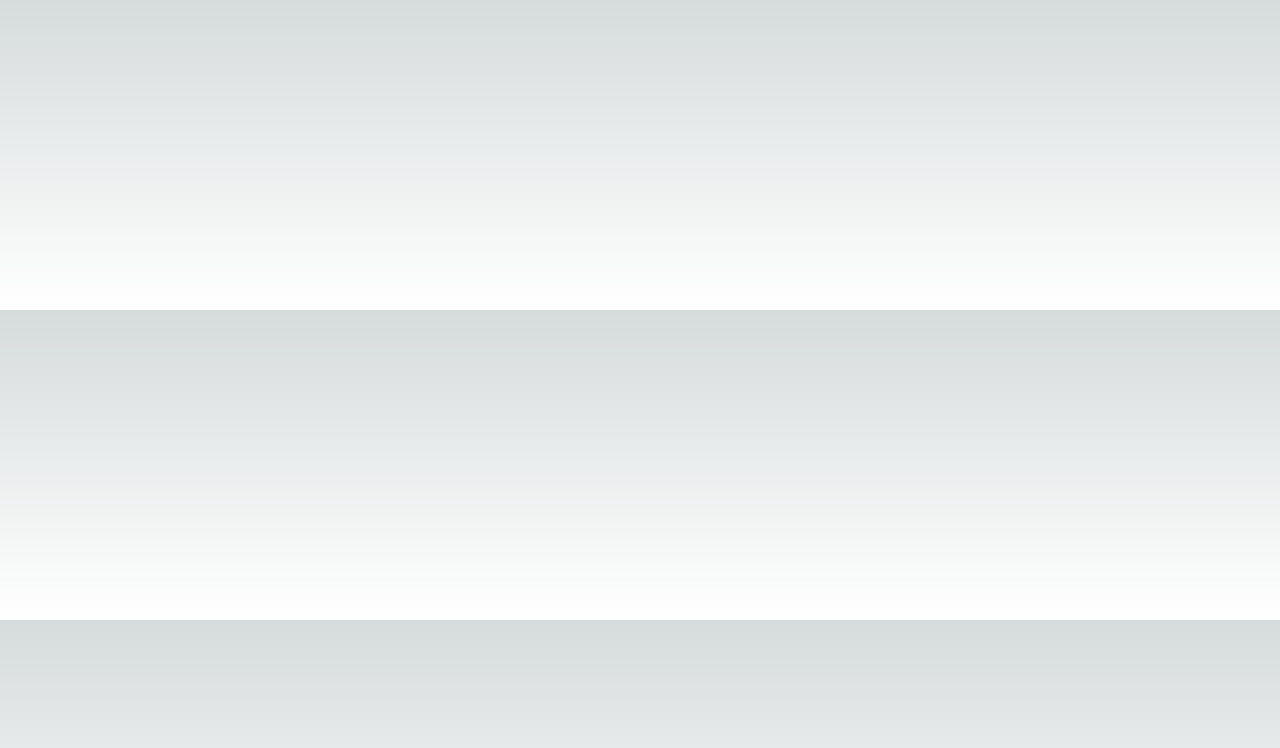
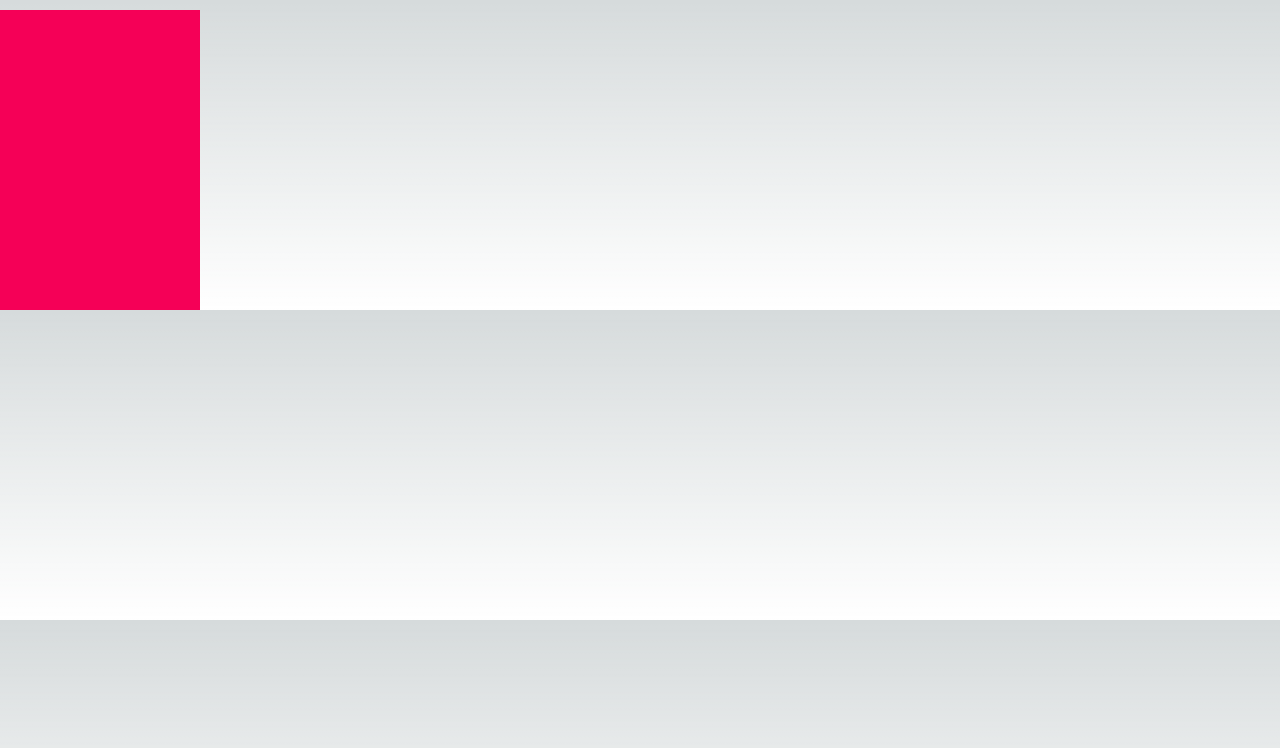
Before and after one commit to katl1314/next-shopping, a Next.js app: page /pages in a window 1280 px wide. Shown: the top 748 px of the page. Built offline with nearby package versions, Linux system fonts and the light colour scheme.

Commit message:
fix: color, backgroundColor 적용

```diff
--- a/app/components/layout/index.tsx
+++ b/app/components/layout/index.tsx
@@ -1,5 +1,6 @@
 'use client';
 import styled from 'styled-components';
+import theme from '@/app/theme';
 import { Responsive } from '@/app/types';
 import { Color, Space, toPropValue } from '@/app/utils/style';
 
@@ -30,24 +31,24 @@ export interface BoxProps {
  * 레이아웃 조정에 사용한다
  */
 const Box = styled.div<BoxProps>`
-  ${props => toPropValue('color', props.color, props.theme)}
-  ${props => toPropValue('background-color', props.backgroundColor, props.theme)}
-  ${props => toPropValue('width', props.width, props.theme)}
-  ${props => toPropValue('height', props.height, props.theme)}
-  ${props => toPropValue('min-width', props.minWidth, props.theme)}
-  ${props => toPropValue('min-height', props.minHeight, props.theme)}
-  ${props => toPropValue('display', props.display, props.theme)}
-  ${props => toPropValue('border', props.border, props.theme)}
-  ${props => toPropValue('overflow', props.overflow, props.theme)}
-  ${props => toPropValue('margin-top', props.marginTop, props.theme)}
-  ${props => toPropValue('margin-left', props.marginLeft, props.theme)}
-  ${props => toPropValue('margin-bottom', props.marginBottom, props.theme)}
-  ${props => toPropValue('margin-right', props.marginRight, props.theme)}
-  ${props => toPropValue('padding', props.padding, props.theme)}
-  ${props => toPropValue('padding-top', props.paddingTop, props.theme)}
-  ${props => toPropValue('padding-left', props.paddingLeft, props.theme)}
-  ${props => toPropValue('padding-bottom', props.paddingBottom, props.theme)}
-  ${props => toPropValue('padding-right', props.paddingRight, props.theme)}
+  ${props => toPropValue('color', props.color, theme)}
+  ${props => toPropValue('background-color', props.backgroundColor, theme)}
+  ${props => toPropValue('width', props.width, theme)}
+  ${props => toPropValue('height', props.height, theme)}
+  ${props => toPropValue('min-width', props.minWidth, theme)}
+  ${props => toPropValue('min-height', props.minHeight, theme)}
+  ${props => toPropValue('display', props.display, theme)}
+  ${props => toPropValue('border', props.border, theme)}
+  ${props => toPropValue('overflow', props.overflow, theme)}
+  ${props => toPropValue('margin-top', props.marginTop, theme)}
+  ${props => toPropValue('margin-left', props.marginLeft, theme)}
+  ${props => toPropValue('margin-bottom', props.marginBottom, theme)}
+  ${props => toPropValue('margin-right', props.marginRight, theme)}
+  ${props => toPropValue('padding', props.padding, theme)}
+  ${props => toPropValue('padding-top', props.paddingTop, theme)}
+  ${props => toPropValue('padding-left', props.paddingLeft, theme)}
+  ${props => toPropValue('padding-bottom', props.paddingBottom, theme)}
+  ${props => toPropValue('padding-right', props.paddingRight, theme)}
 `;
 
 export default Box;
--- a/app/pages/page.tsx
+++ b/app/pages/page.tsx
@@ -8,7 +8,7 @@ export const metadata: Metadata = {
 export default function Page() {
   return (
     <div>
-      <Box width="200px" height="300px" marginTop="10px"></Box>
+      <Box width="200px" height="300px" marginTop="10px" backgroundColor="secondary"></Box>
     </div>
   );
 }
--- a/app/utils/style.ts
+++ b/app/utils/style.ts
@@ -45,7 +45,7 @@ function isTheme(theme: unknown): theme is AppTheme {
 /**
  * Responsive 타입을 css 속성과 그 값을 반환
  * @param propKey Css 속성
- * @param prop Responsive 타입
+ * @param prop Responsive 타입 (css값 또는 { sm: css값 })
  * @param theme theme AppTheme or unknwon
  * @returns CSS속성과 그 값 (style 속성...)
  */
@@ -63,7 +63,7 @@ export function toPropValue<T>(
     const result = [];
     for (const responsiveKey in prop) {
       switch (responsiveKey) {
-        case 'base':
+        case 'base': // 기본값
           result.push(`${propKey}: ${toThemeValueIfNeeded(propKey, prop[responsiveKey], theme)};`);
           break;
         case 'sm':
@@ -71,8 +71,8 @@ export function toPropValue<T>(
         case 'lg':
         case 'xl': {
           // 미디어 쿼리 스타일
-          const breakPoints = BREAKPOINTS[responsiveKey]; // unit에 맞은 최소 너비값을 할당한다.
-          const style = `${propKey}: ${toThemeValueIfNeeded(propKey, prop[responsiveKey], theme)};`; // 스타일을 만든다?
+          const breakPoints = BREAKPOINTS[responsiveKey]; // unit에 맞은 최소 너비값을 반환한다.
+          const style = `${propKey}: ${toThemeValueIfNeeded(propKey, prop[responsiveKey], theme)};`; // 컴포넌트 속성을 스타일로 변경한다.
           result.push(`@media screen and (min-width: ${breakPoints}) {${style}}`);
           break;
         }
```
